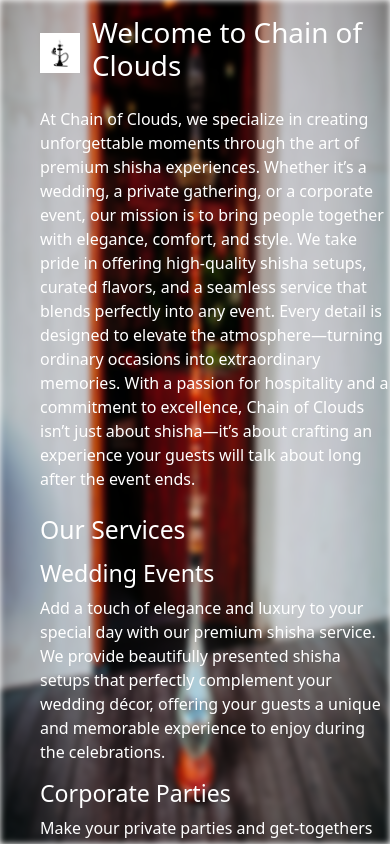
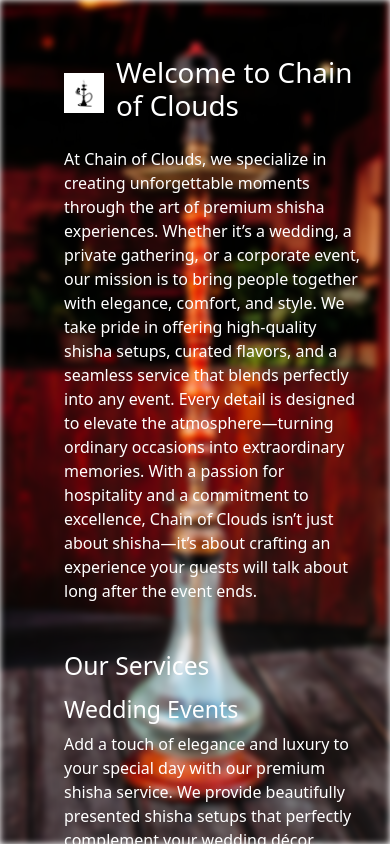
Before and after one commit to JagritMaggu/ChainOfClouds-Freelance-Project-, a React (Vite) app: page / in a window 390 px wide. Both pictures are taken after a click on the button "Yes". Shown: the top 844 px of the page. Built offline with nearby package versions, Linux system fonts and the light colour scheme.

Commit message:
fixed responsiveness

```diff
--- a/components/Services.jsx
+++ b/components/Services.jsx
@@ -1,25 +1,21 @@
 import React from "react";
 import Footer from "./Footer";
-import { motion } from "framer-motion";
+import { motion, transform } from "framer-motion";
 
 import { MessageCircle } from "lucide-react";
 function Services() {
-  const bgStyle = {
-    background: `url("/images/hookaClass.jpg") no-repeat center center fixed `,
+ const bgStyle = {
+  background: `url("/images/hookaClass.jpg") no-repeat center center`,
+  backgroundSize: "cover",
+  width: "100%",
+  height: "100%",
+  position: "fixed",
 
-    position: "absolute",
-    minHeight: "100vh",
-    backgroundSize: "100% 100%",
-
-    maxHeight:"200vh",
-
-    filter: "blur(3px)",
-
-    width: "100%",
-
-    margin: 0,
-    padding: 0,
-  };
+  top: 0,
+  left: 0,
+  zIndex: -1,
+  filter: "blur(3px)",
+};
   const message = "Hi, I wanted to contact you regarding your services!";
   const encodedMessage = encodeURIComponent(message);
   const whatsAppLink = `https://wa.me/917895897270?text=${encodedMessage}`;
@@ -43,13 +39,13 @@ function Services() {
     },
   ];
   return (
-    <div className="min-h-screen min-w-screen max-h-[200vh] overflow-hidden">
+    <div className="relative min-h-screen w-full overflow-visible">
       <div style={bgStyle} className="overflow-hidden"> </div>
       <motion.div
         initial={{ opacity: 0, y: -50 }}
         animate={{ opacity: 1, y: 0 }}
         transition={{ duration: 0.6 }}
-        className="flex flex-col"
+        className="flex flex-col relative z-10 px-4 sm:px-6 md:px-10 py-10"
       >
 
         <div className="flex relative items-center mt-3 ml-10">
@@ -75,7 +71,7 @@ function Services() {
           the event ends.
         </motion.p>
         <motion.div
-          className="relative z-10 flex overflow-hidden items-center max-w-2xl"
+          className="grid gap-6 sm:grid-cols-1 md:grid-cols-2 lg:grid-cols-3 mt-6"
           initial={{ opacity: 0, x: -50 }}
           animate={{ opacity: 1, x: 0 }}
           transition={{ duration: 0.6 }}
@@ -110,7 +106,7 @@ function Services() {
         </motion.div>
       </motion.div>
 
-      <div className="relative grid grid-cols-7 ml-8">
+      <div className="relative grid grid-cols-7 ml-12">
         {" "}
         <a
           href={whatsAppLink}
@@ -121,7 +117,7 @@ function Services() {
           Chat on WhatsApp
         </a>{" "}
       </div>
-      <div className="relative flex items-end justify-end ">
+      <div className="mt-10 ml-12">
         <Footer />
       </div>
     </div>
```
